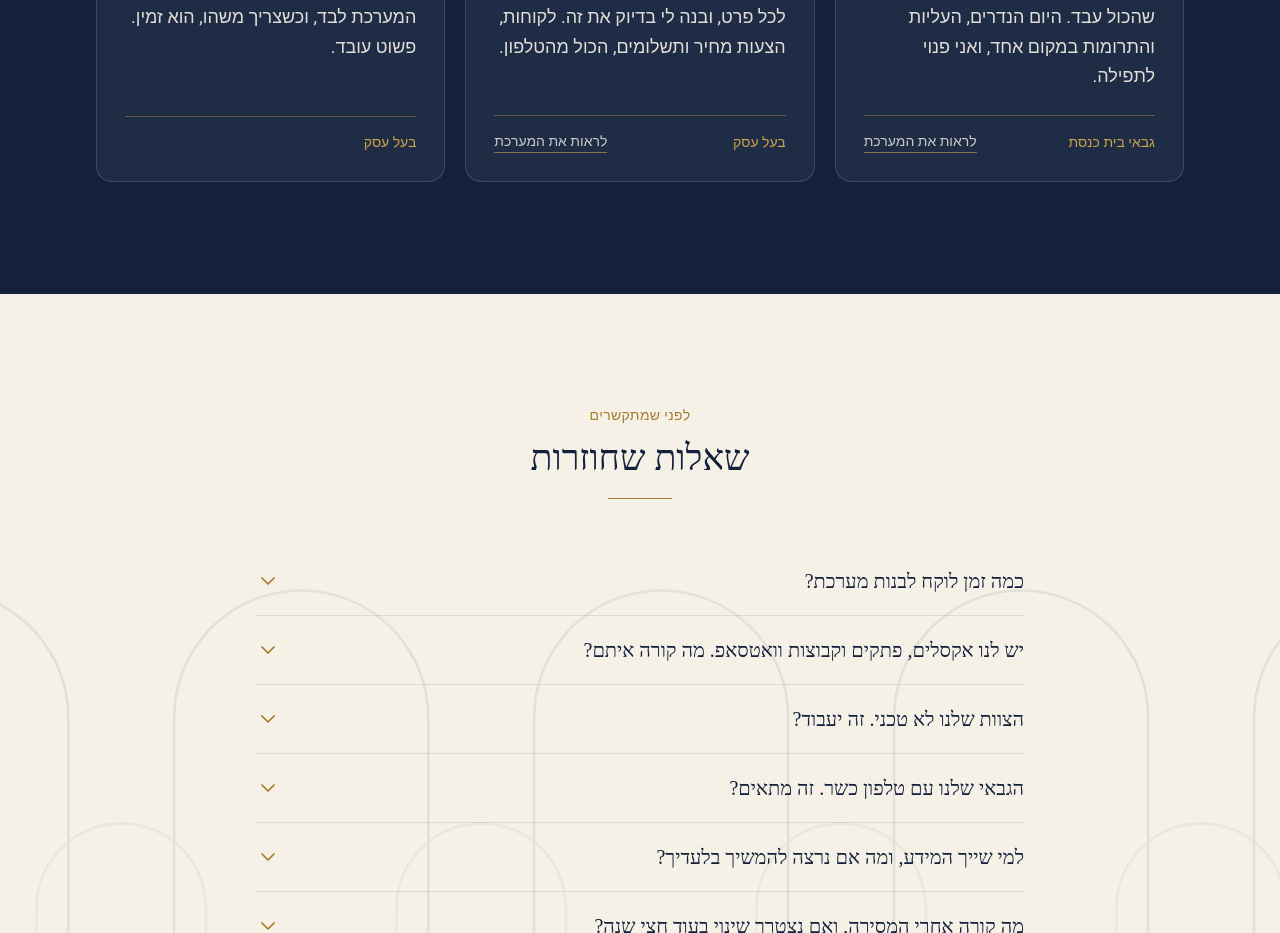
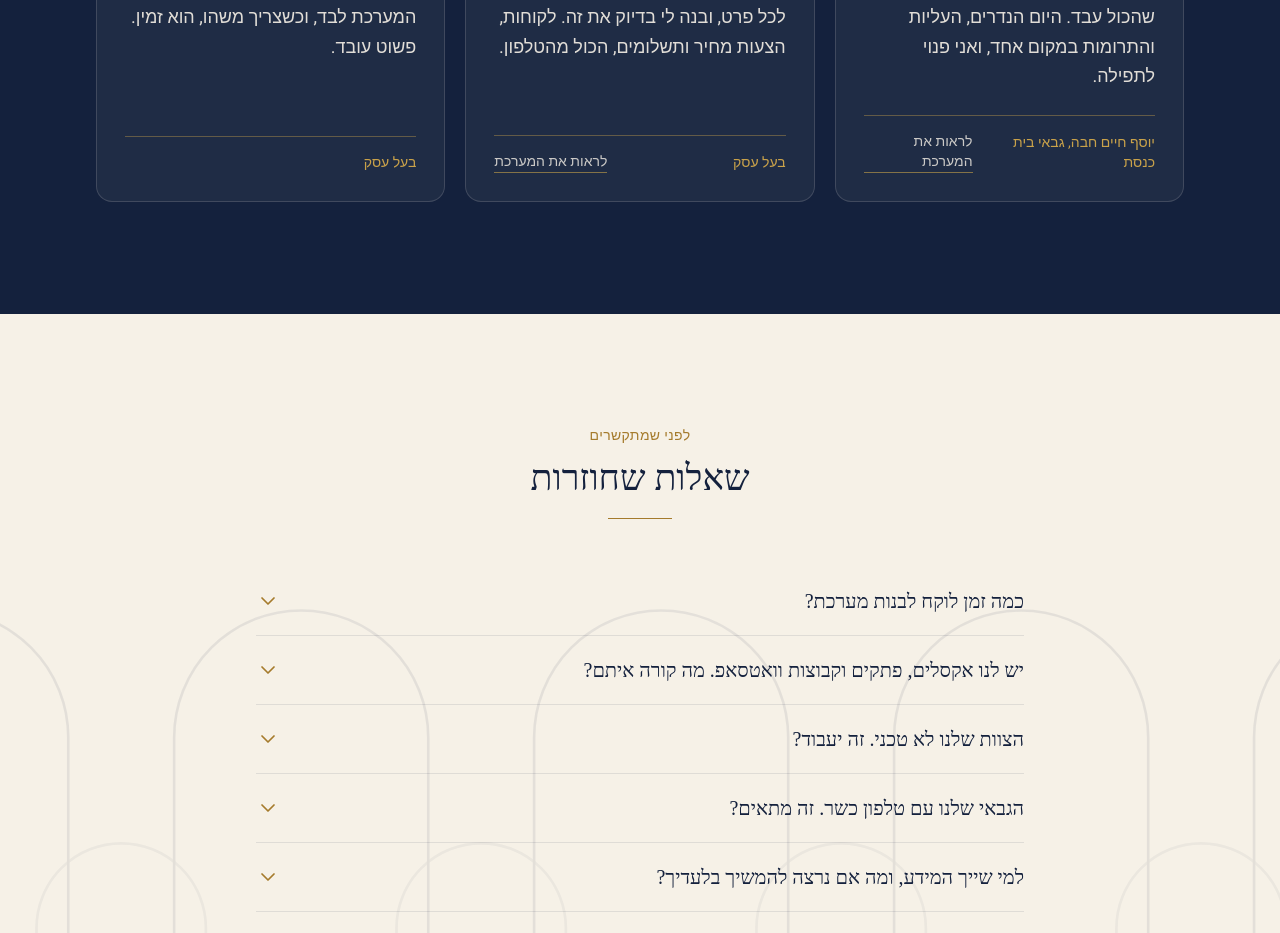
Before and after one commit to dj1234e123-hub/ephraim-atiya-landing, a React (Vite) app: page / in a window 1280 px wide. Shown: the part 9020-9953 px from the top of the page. Built offline with nearby package versions, Linux system fonts and the light colour scheme; a web font is replaced by a local one.

Commit message:
המלצת הגבאי עם שמו, באישורו: יוסף חיים חבה
Co-Authored-By: Claude Fable 5.1 <noreply@anthropic.com>
Claude-Session: https://claude.ai/code/session_01CVdoAW6Dp2eoCGkfjxud6y

```diff
--- a/src/content.ts
+++ b/src/content.ts
@@ -103,7 +103,7 @@ export const story = {
 };
 
 /**
- * המלצות מלקוחות (גבאי בית כנסת ובעלי עסקים). נוסחים פשוטים, בלי שמות ובלי מספרים.
+ * המלצות מלקוחות. הגבאי אישר את הנוסח ואת שמו. בעל העסק (ההדגמה) אישר את הנוסח בלי שם.
  * לפני פרסום שם או שם עסק ליד ציטוט, לקבל אישור מהלקוח.
  */
 export type Testimonial = { quote: string; who: string; demoUrl?: string; demoLabel?: string };
@@ -111,7 +111,7 @@ export const testimonials: Testimonial[] = [
   {
     quote:
       "אפרים לא עשה את זה מרחוק. הוא ישב איתנו בבית הכנסת, פנים מול פנים, עד שהכול עבד. היום הנדרים, העליות והתרומות במקום אחד, ואני פנוי לתפילה.",
-    who: "גבאי בית כנסת",
+    who: "יוסף חיים חבה, גבאי בית כנסת",
     demoUrl: DEMO_URL,
     demoLabel: "לראות את המערכת",
   },
```
Also changed, not shown: 1 other file (tests, documents, lock files or other folders).
